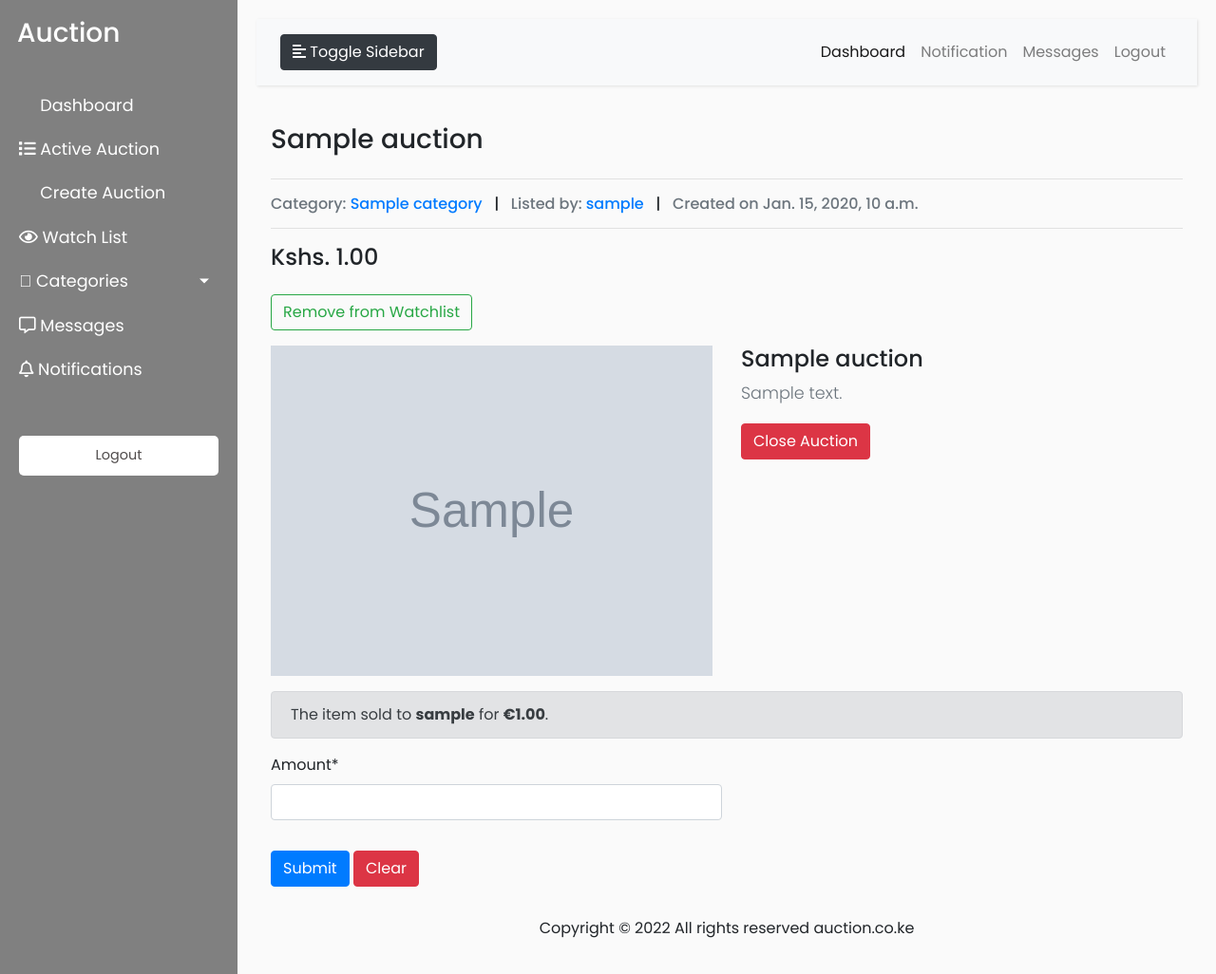
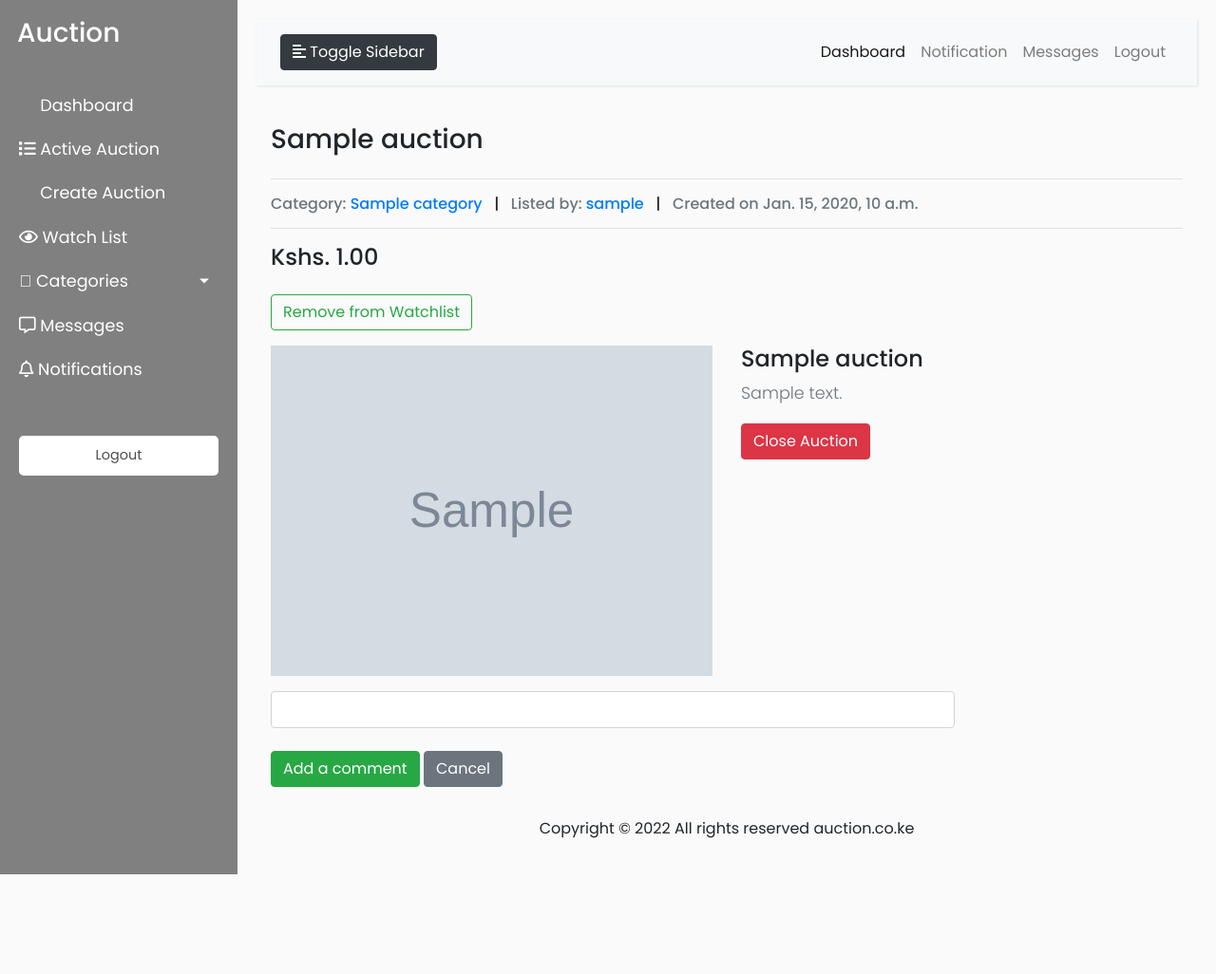
Before and after one commit to WMKCharles/Auction-Site, a Django app: page /auction/1 in a window 1280 px wide. Shown: the whole page at 95% size. After the commit the page ends 921 px from the top, so only its background shows below. Run offline with Django 3.2, Linux system fonts and the light colour scheme; a user stored in the database is signed in; tables that the repository leaves empty hold one stand-in row (values such as "Sample post"); grey boxes marked "Sample" are stand-in pictures; some libraries are stand-ins or nearby versions.

Commit message:
comments

```diff
--- a/app/urls.py
+++ b/app/urls.py
@@ -26,5 +26,8 @@
 
     path('auction/<str:auction_id>/bid', views.bid, name='bid'),
     path('auction/<str:auction_id>/close/', views.auction_close, name='auction_close'),
+
+    #comment url
+    path('auction/<str:auction_id>/comment/', views.comment, name='auction_comment'),
     # path('login/', views.login, name ='login'),
 ]
--- a/app/views.py
+++ b/app/views.py
@@ -275,7 +275,7 @@
         auction.buyer = Bid.objects.filter(auction=auction).last().user
         auction.save()
 
-        return HttpResponseRedirect(reverse('auction_detail', args[auction_id]))
+        return HttpResponseRedirect(reverse('auction_detail', args=[auction_id]))
 
     else:
         auction.watchers.add(request.user)
@@ -292,7 +292,7 @@
     new_comment.auction = auction
     new_comment.save()
 
-    return HttpResponseRedirect(reverse('auction_detail', args=['auction_id']))
+    return HttpResponseRedirect(reverse('auction_detail', args=[auction_id]))
 
 def category_detail(request, category_name):
     #displays products of the same category
--- a/templates/auction.html
+++ b/templates/auction.html
@@ -76,6 +76,7 @@
             <h4>{{auction.title}}</h4>
             <p class="text-muted">
                 {{auction.description}}
+
             </p>
         </div>
     </div>
@@ -83,14 +84,14 @@
 {% endif %}
 
 {% if auction.creator != user and auction.active %}
+
     {% if auction.current_bid %}
     <h4 class="mt-4">Current Price: {{auction.current_bid}}</h4>
     {% else  %}
     <h4 class="mt-4">Starting Price: {{auction.starting_bid}}</h4>
     {% endif %}
-    {% endif %}
 
-    <p>
+    <!-- Alert -->
     {% if auction.current_bid is None %}
         {% if auction.creator != user %}
             <div class="alert alert-secondary" role="alert">
@@ -112,8 +113,11 @@
         </div>
         {% endif %}
     {% endif %}
-    </p>
 
+    <!--
+        Checks whether the bid is greater or equal to the starting price.
+        In case there's bid, it checks if the following bids are greater than the current bid which happens to be the current price
+     -->
     {% if error_min_value %}
     <p>
         {% if auction.current_bid %}
@@ -137,9 +141,74 @@
           </div>
         </div>
         <div class="form-group">
-            <button type="submit" class="btn btn-primary">Submit</button>
-            <button type="reset" class="btn btn-danger">Clear</button>
+            <button type="submit" class="btn btn-primary">Submit Bid</button>
+            <button type="reset" class="btn btn-danger">Cancel Bid</button>
+        </div>
+    </form>
+
+    <!-- comment form -->
+    {% if auction.active %}
+    <div>
+        <form action="{% url 'auction_comment' auction.id %}" method='POST'>
+            {% csrf_token %}
+            <div class='form-group'>
+                {{ comment_form }}
+                <br>
+                <button type='submit' class='btn btn-success'>
+                    Add a comment
+                </button>
+                <a href="{% url 'index' %}" class='btn btn-secondary'>
+                    Cancel
+                </a>
             </div>
         </form>
     </div>
+    {% endif %}
+
+    {% for comment in comments %}
+    <div>
+        <div class='text-muted'>
+            <strong>{{ comment.user|default:"Unknown" }}</strong> commented on {{ comment.date_created }}
+        </div>
+    </div>
+    <div>
+        <p>{{ comment.comment }}</p>
+    </div>
+    {% endfor %}
+
+{% elif auction.creator == user and auction.active %}
+
+    <!-- comment form -->
+    {% if auction.active %}
+    <div class="mt-3">
+        <form action="{% url 'auction_comment' auction.id %}" method='POST'>
+            {% csrf_token %}
+            <div class='form-group'>
+                {{ comment_form }}
+                <br>
+                <button type='submit' class='btn btn-success'>
+                    Add a comment
+                </button>
+                <a href="{% url 'index' %}" class='btn btn-secondary'>
+                    Cancel
+                </a>
+            </div>
+        </form>
+    </div>
+    {% endif %}
+
+    {% for comment in comments %}
+    <div>
+        <div class='text-muted'>
+            <strong>{{ comment.user|default:"Unknown" }}</strong> commented on {{ comment.date_created }}
+        </div>
+    </div>
+    <div>
+        <p>{{ comment.comment }}</p>
+    </div>
+    {% endfor %}
+
+{% endif %}
+
+</div>
 {% endblock %}
```
Lines whose indentation alone changed are shown as unchanged.
